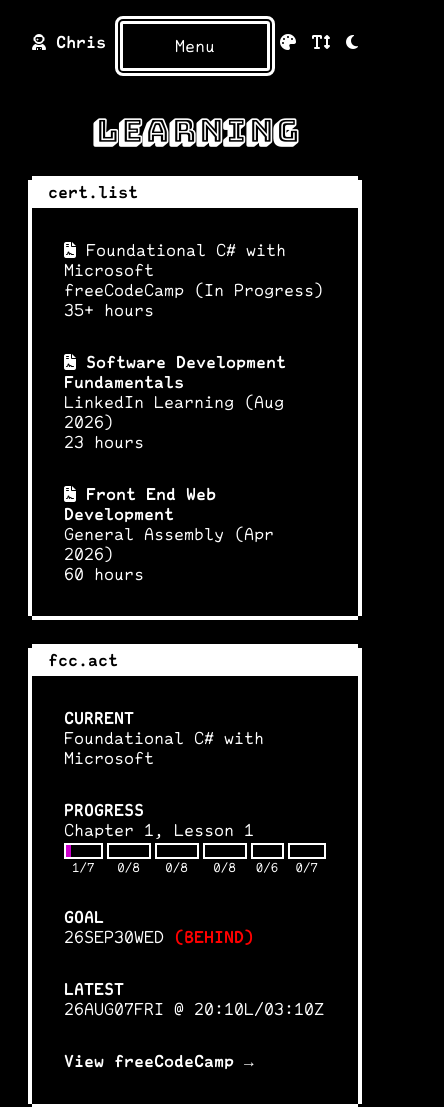
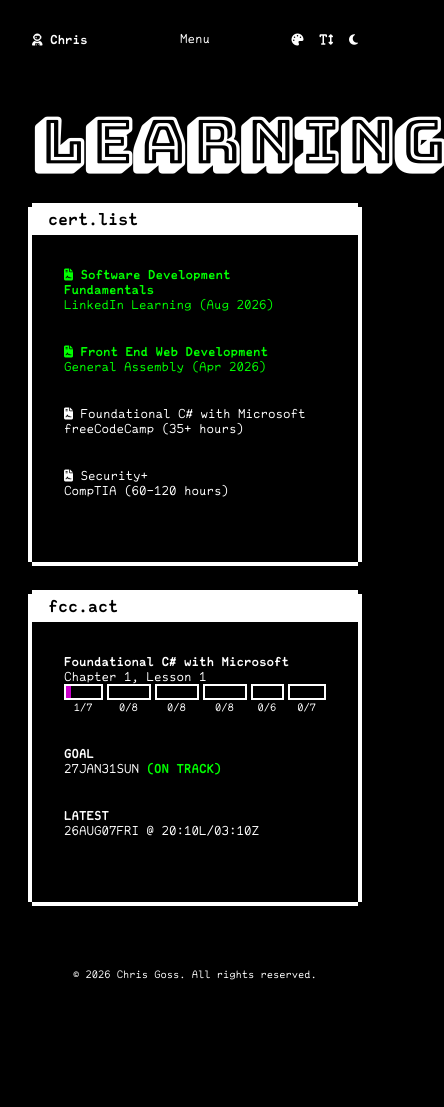
Before and after one commit to cgoss-dev/cgoss-dev, a plain HTML site: page pages/learning.html in a window 390 px wide. Shown: the top 1107 px of the page, 444 px wide, since content can reach past the window. After the commit the page ends 1013 px from the top, so only its background shows below. Drawn offline with Linux system fonts and the light colour scheme.

Commit message:
Support multiple certificates and refresh learning page styles
- Store certificates in an array and render progress, goals, and latest activity for each.
- Replace CURRENT and PROGRESS labels with certificate titles linked to the freeCodeCamp profile; remove the footer profile link.
- Highlight completed certificates and chapter progress bars in green.
- Remove AHEAD status and mark workloads above two lessons per day as BEHIND.
- Move the C# goal date to January 31, 2027.
- Reorder certificates, simplify their details, and add CompTIA Security+.
- Extract the rainbow gradient into --rainglow and add a reusable .rainglow class.
- Set fixed heading sizes and a base body size; adjust text-size modes and remove the small-text override.
- Slow the typing cursor, remove the mobile navigation border, and move heading-specific margins to card content.

```diff
--- a/card.css
+++ b/card.css
@@ -73,7 +73,11 @@
   gap: 0;
 }
 
-.card-content h3 {
+.card-group.is-complete {
+  color: var(--green);
+}
+
+.card-content  {
   margin: 0 0 var(--universalSpacing);
 }
 
@@ -113,7 +117,6 @@
   color: var(--green);
 }
 
-.fcc-status-ahead,
 .fcc-status-complete {
   color: var(--pink);
 }
@@ -150,6 +153,14 @@
 .progress-chapter progress::-moz-progress-bar {
   background-color: var(--interactive);
   border-radius: 0;
+}
+
+.progress-chapter.is-complete progress::-webkit-progress-value {
+  background-color: var(--green);
+}
+
+.progress-chapter.is-complete progress::-moz-progress-bar {
+  background-color: var(--green);
 }
 
 .progress-chapter small {
--- a/learning/activity.js
+++ b/learning/activity.js
@@ -12,9 +12,12 @@ function createFccBlock(label, value) {
   return block;
 }
 
-function createFccProgress(chapters) {
+function createFccProgress(chapters, course) {
   const block = document.createElement("section");
-  const heading = document.createElement("strong");
+  const heading = document.createElement("a");
+  heading.href = "https://www.freecodecamp.org/chrisiscode";
+  heading.target = "_blank";
+  heading.rel = "noopener noreferrer";
   const summary = document.createElement("span");
   const segments = document.createElement("div");
   const currentChapterIndex = chapters.findIndex(
@@ -27,7 +30,7 @@ function createFccProgress(chapters) {
   const currentLesson = Math.max(1, currentChapterData.completedLessons);
 
   block.className = "fcc-progress";
-  heading.textContent = "PROGRESS";
+  heading.textContent = course;
   summary.textContent = `Chapter ${currentChapter}, Lesson ${currentLesson}`;
   segments.className = "progress-segments";
 
@@ -37,6 +40,9 @@ function createFccProgress(chapters) {
     const count = document.createElement("small");
 
     segment.className = "progress-chapter";
+      if (chapter.completedLessons >= chapter.totalLessons) {
+        segment.classList.add("is-complete");
+      }
     segment.style.flexGrow = chapter.totalLessons;
     progress.value = chapter.completedLessons;
     progress.max = chapter.totalLessons;
@@ -90,8 +96,8 @@ function createFccGoal(chapters, goalDate) {
     : remainingDays <= 0 || lessonsPerDay > 3
       ? "BEHIND"
       : lessonsPerDay > 2
-        ? "ON TRACK"
-        : "AHEAD";
+        ? "BEHIND"
+        : "ON TRACK";
   const formattedGoal = new Intl.DateTimeFormat("en-US", {
     timeZone: "UTC",
     year: "2-digit",
@@ -138,26 +144,18 @@ async function initializeFccActivity() {
     const data = await activityResponse.json();
 
     activity.textContent = "";
-    activity.append(
-      createFccBlock("CURRENT", data.course),
-      createFccProgress(data.chapters),
-      createFccGoal(data.chapters, data.goalDate),
-      createFccBlock(
-        "LATEST",
-        formatDateTime(data.lastActivity)
-      )
-    );
 
-    const profile = document.createElement("a");
-    profile.href = "https://www.freecodecamp.org/chrisiscode";
-    profile.target = "_blank";
-    profile.rel = "noopener noreferrer";
-    profile.textContent = "View freeCodeCamp →";
+    data.certificates.forEach((certificate) => {
+      activity.append(
+        createFccProgress(certificate.chapters, certificate.course),
+        createFccGoal(certificate.chapters, certificate.goalDate),
+        createFccBlock(
+          "LATEST",
+          formatDateTime(certificate.lastActivity)
+        )
+      );
+    });
 
-    const action = document.createElement("p");
-    action.className = "card-action";
-    action.append(profile);
-    activity.append(action);
   } catch (error) {
     freeCodeCamp.textContent = "freeCodeCamp activity is temporarily unavailable.";
   }
--- a/learning/activity.json
+++ b/learning/activity.json
@@ -1,3 +1,5 @@
+{
+  "certificates": [
     {
       "course": "Foundational C# with Microsoft",
       "chapters": [
@@ -8,6 +10,8 @@
         { "chapter": 5, "completedLessons": 0, "totalLessons": 6 },
         { "chapter": 6, "completedLessons": 0, "totalLessons": 7 }
       ],
-  "goalDate": "2026-09-30",
+      "goalDate": "2027-01-31",
       "lastActivity": "2026-08-08T03:10:02Z"
     }
+  ]
+}
--- a/pages/learning.html
+++ b/pages/learning.html
@@ -20,25 +20,34 @@
 
       <div class="cards">
         <article class="card">
-          <h2 class="card-title">cert.list</h2>
+          <h2 class="card-title">cert.list</h2><div class="card-content">
 
-          <div class="card-content">
+
+
+          <div class="card-group is-complete">
+            <p><a href="../documents/Certificate-SofDevFundamentals-Linkedin-260802.pdf" data-preview="images/cert_software.png" target="_blank" rel="noopener noreferrer"><i class="fa-solid fa-file-contract" aria-hidden="true"></i> Software Development Fundamentals</a></p>
+            <p>LinkedIn Learning (Aug 2026)</p>
+          </div>
+
+          <div class="card-group  is-complete">
+            <p><a href="../documents/Certificate-FrontEnd-GA-260423.pdf" data-preview="images/cert_frontend.png" target="_blank" rel="noopener noreferrer"><i class="fa-solid fa-file-contract" aria-hidden="true"></i> Front End Web Development</a></p>
+            <p>General Assembly (Apr 2026)</p>
+          </div>
+
             <div class="card-group">
               <p><i class="fa-solid fa-file-contract" aria-hidden="true"></i> Foundational C# with Microsoft</p>
-              <p>freeCodeCamp (In Progress)<br>35+ hours</p>
+              <p>freeCodeCamp (35+ hours)</p>
             </div>
 
-            <div class="card-group">
-              <p><a href="../documents/Certificate-SofDevFundamentals-Linkedin-260802.pdf" data-preview="images/cert_software.png" target="_blank" rel="noopener noreferrer"><i class="fa-solid fa-file-contract" aria-hidden="true"></i> Software Development Fundamentals</a></p>
-              <p>LinkedIn Learning (Aug 2026)<br>23 hours</p>
-            </div>
+          <div class="card-group">
+            <p><i class="fa-solid fa-file-contract" aria-hidden="true"></i> Security+</p>
+            <p>CompTIA (60-120 hours)</p>
+          </div>
 
-            <div class="card-group">
-              <p><a href="../documents/Certificate-FrontEnd-GA-260423.pdf" data-preview="images/cert_frontend.png" target="_blank" rel="noopener noreferrer"><i class="fa-solid fa-file-contract" aria-hidden="true"></i> Front End Web Development</a></p>
-              <p>General Assembly (Apr 2026)<br>60 hours</p>
-            </div>
-          </div>
-        </article>
+
+
+        </div>
+      </article>
 
         <div id="FreeCodeCamp"></div>
       </div>
--- a/rainglow.css
+++ b/rainglow.css
@@ -55,23 +55,13 @@
 /* SECTION: LINKS */
 /* ========== ========== ========== ========== ========== ========== ========== ========== ========== */
 
+.rainglow,
 a:hover,
 a:focus-visible,
 #Menu:hover,
 #Menu:focus-visible {
   color: transparent;
-  background-image: linear-gradient(
-    90deg,
-    var(--red),
-    var(--orange),
-    var(--yellow),
-    var(--green),
-    var(--cyan),
-    var(--blue),
-    var(--violet),
-    var(--pink),
-    var(--red)
-  );
+  background-image: var(--rainglow);
   background-size: 200% 100%;
   background-clip: text;
   -webkit-background-clip: text;
--- a/style.css
+++ b/style.css
@@ -13,6 +13,19 @@
   --blue: #08f;
   --violet: #80f;
   --pink: #c0c;
+
+  --rainglow: linear-gradient(
+    90deg,
+    var(--red),
+    var(--orange),
+    var(--yellow),
+    var(--green),
+    var(--cyan),
+    var(--blue),
+    var(--violet),
+    var(--pink),
+    var(--red)
+  );
 
   --text: #fff;
   --background: #000;
@@ -48,6 +61,7 @@
 
 body {
   font-family: "Annotation Mono", monospace;
+  font-size: 0.75rem;
   color: var(--text);
   background-color: var(--background);
   margin: 0 auto;
@@ -84,7 +98,7 @@ section {
 
 h1 {
   font-family: "Bungee Shade", sans-serif;
-  font-size: clamp(2rem, 8vw, 4rem);
+  font-size: 4rem;
   line-height: 1;
   text-align: center;
   color: var(--text);
@@ -92,7 +106,7 @@ h1 {
 }
 
 h2 {
-  font-size: clamp(1.5rem, 6vw, 3rem);
+  font-size: 2rem;
   color: var(--text);
   margin: 0 0 var(--universalSpacing);
 }
@@ -133,10 +147,6 @@ header > a {
 header nav {
   grid-column: 1 / -1;
   grid-row: 2;
-}
-
-small {
-  font-size: 0.75rem;
 }
 
 footer {
@@ -242,7 +252,7 @@ ol.details {
 }
 
 .typing-cursor {
-  animation: blinkCursor 1s step-end infinite;
+  animation: blinkCursor 1.5s step-end infinite;
 }
 
 header > a[aria-current="page"] span,
@@ -278,11 +288,11 @@ html.Grayscale {
 }
 
 html.Small {
-  font-size: 87.5%;
+  font-size: 80%;
 }
 
 html.Large {
-  font-size: 112.5%;
+  font-size: 120%;
 }
 
 @media (prefers-reduced-motion: reduce) {
@@ -327,7 +337,6 @@ html.Large {
     max-width: calc(100vw - var(--universalSpacing) * 2);
     color: var(--text);
     background-color: var(--background);
-    border: 0.5rem double var(--text);
     border-radius: .5rem;
     padding: 0.25rem var(--universalSpacing);
     text-align: center;
```
Lines whose indentation alone changed are shown as unchanged.
